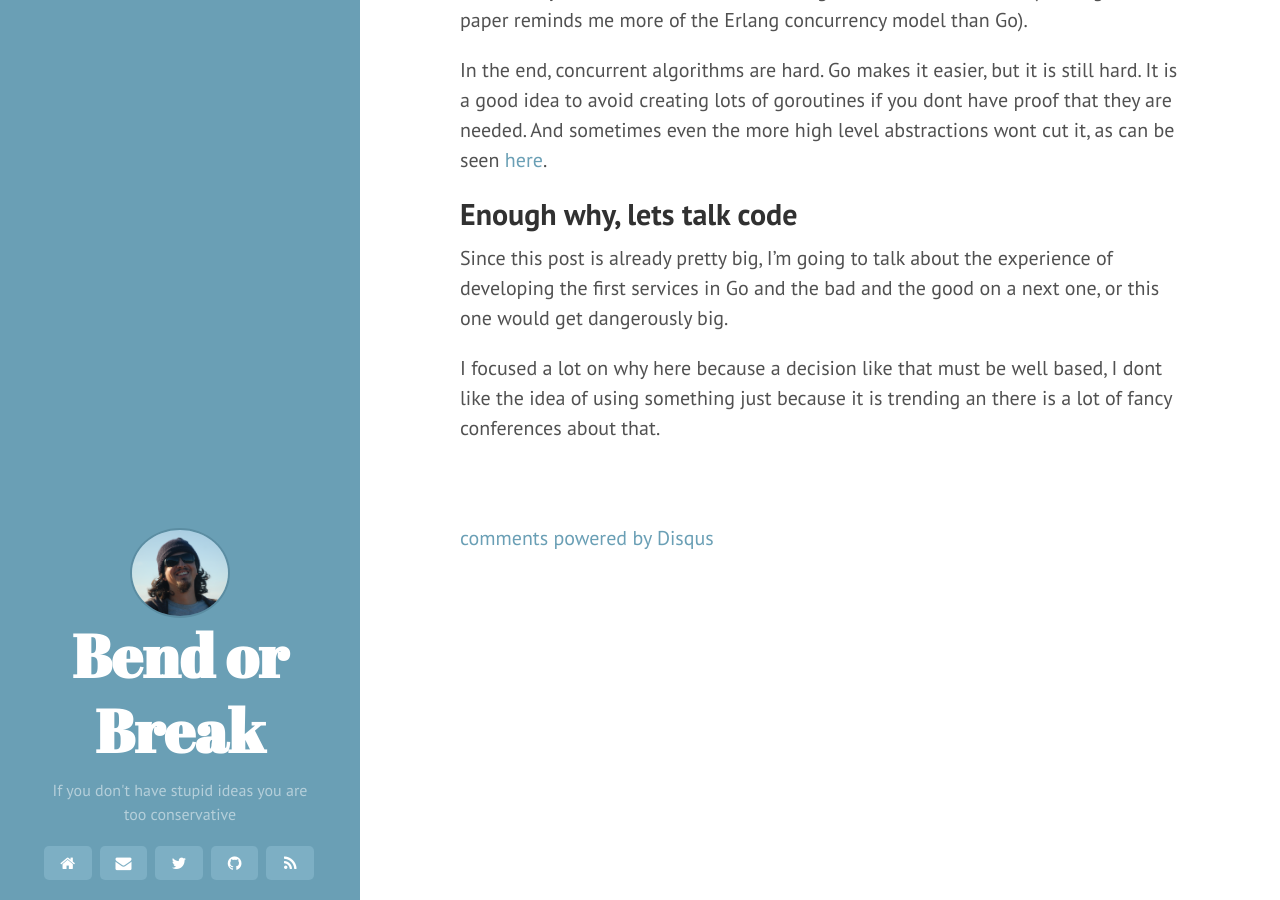
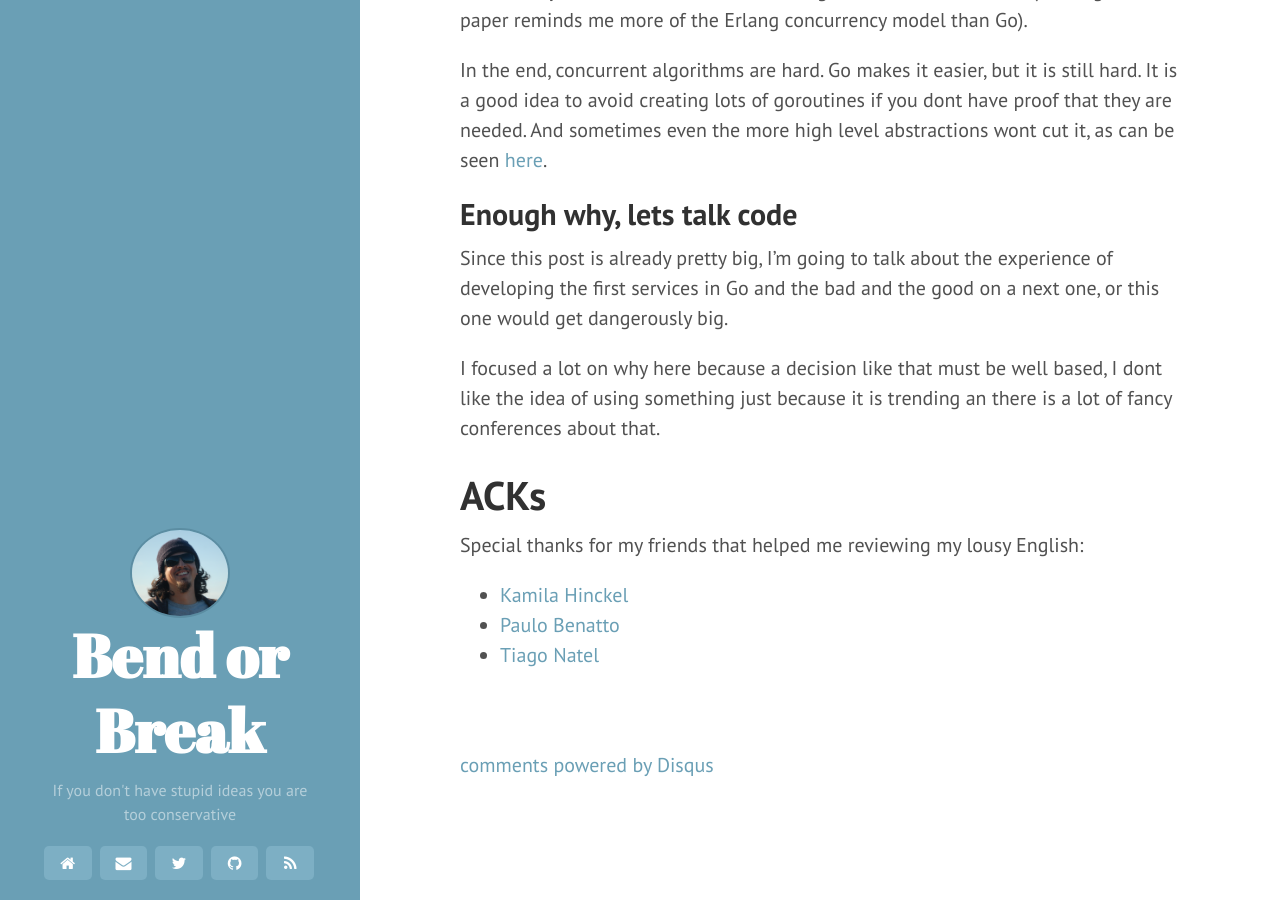
Before and after one commit to katcipis/katcipis.github.io, a Jekyll site: the page built from _posts/2016-08-27-why-go.markdown, in a window 1280 px wide and 900 px high, scrolled down 10406 px. Built offline with Jekyll 4.4.1, drawn with Linux system fonts in a browser that asks for light colours; nearby versions of some CDN libraries; some web fonts are replaced; comment, search, counter and statistics services are not loaded; grey boxes are pictures that could not be loaded.

Commit message:
Add proper ACKs

```diff
--- a/_posts/2016-08-27-why-go.markdown
+++ b/_posts/2016-08-27-why-go.markdown
@@ -375,3 +375,12 @@ first services in Go and the bad and the good on a next one, or this one would g
 
 I focused a lot on why here because a decision like that must be well based, I dont like the idea of
 using something just because it is trending an there is a lot of fancy conferences about that.
+
+
+# ACKs
+
+Special thanks for my friends that helped me reviewing my lousy English:
+
+* [Kamila Hinckel](https://github.com/kamilash)
+* [Paulo Benatto](https://github.com/patito)
+* [Tiago Natel](https://github.com/tiago4orion)
```
Also changed, not shown: _posts/fun-with-nil-interfaces.markdown (+8 -0 lines).
